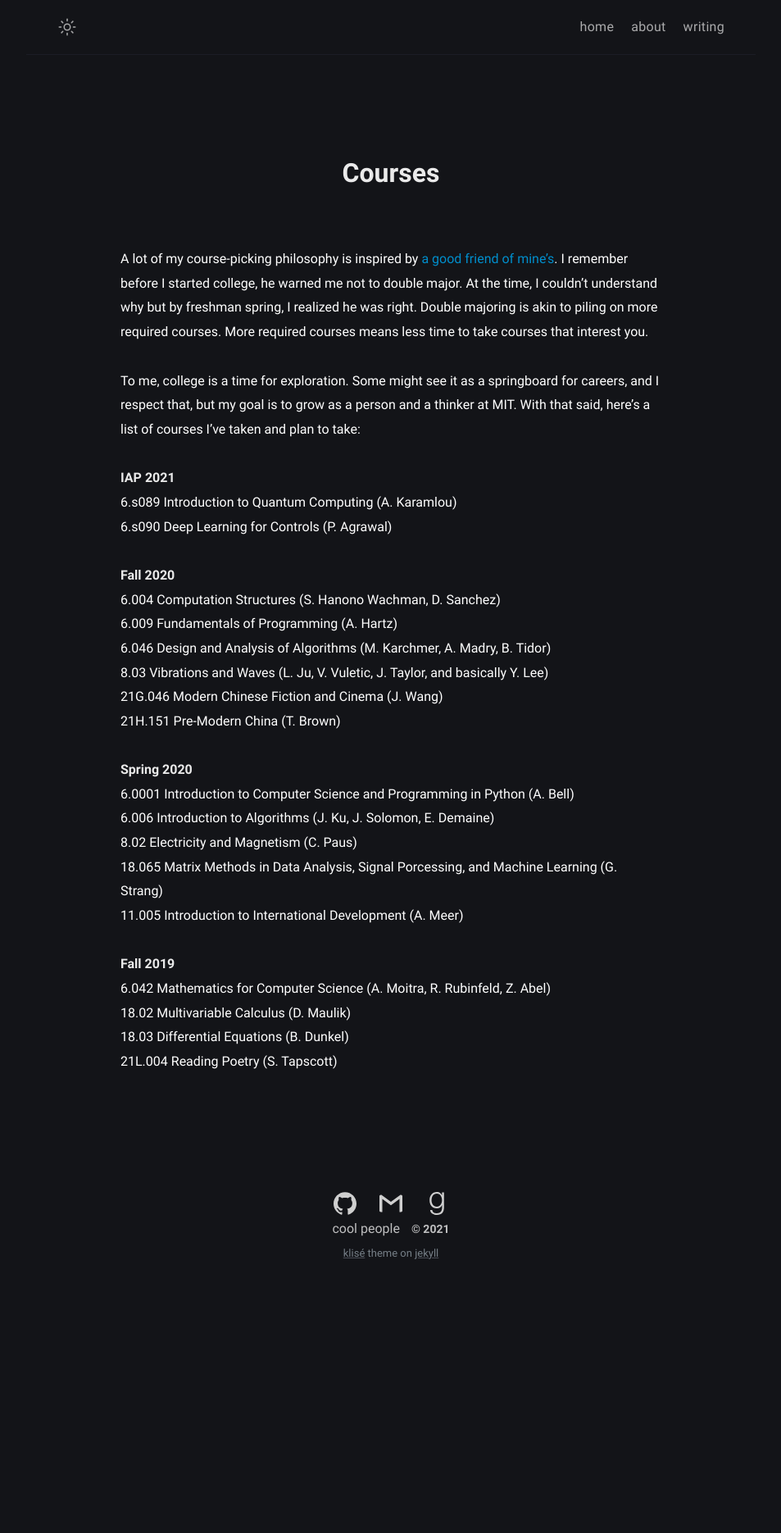
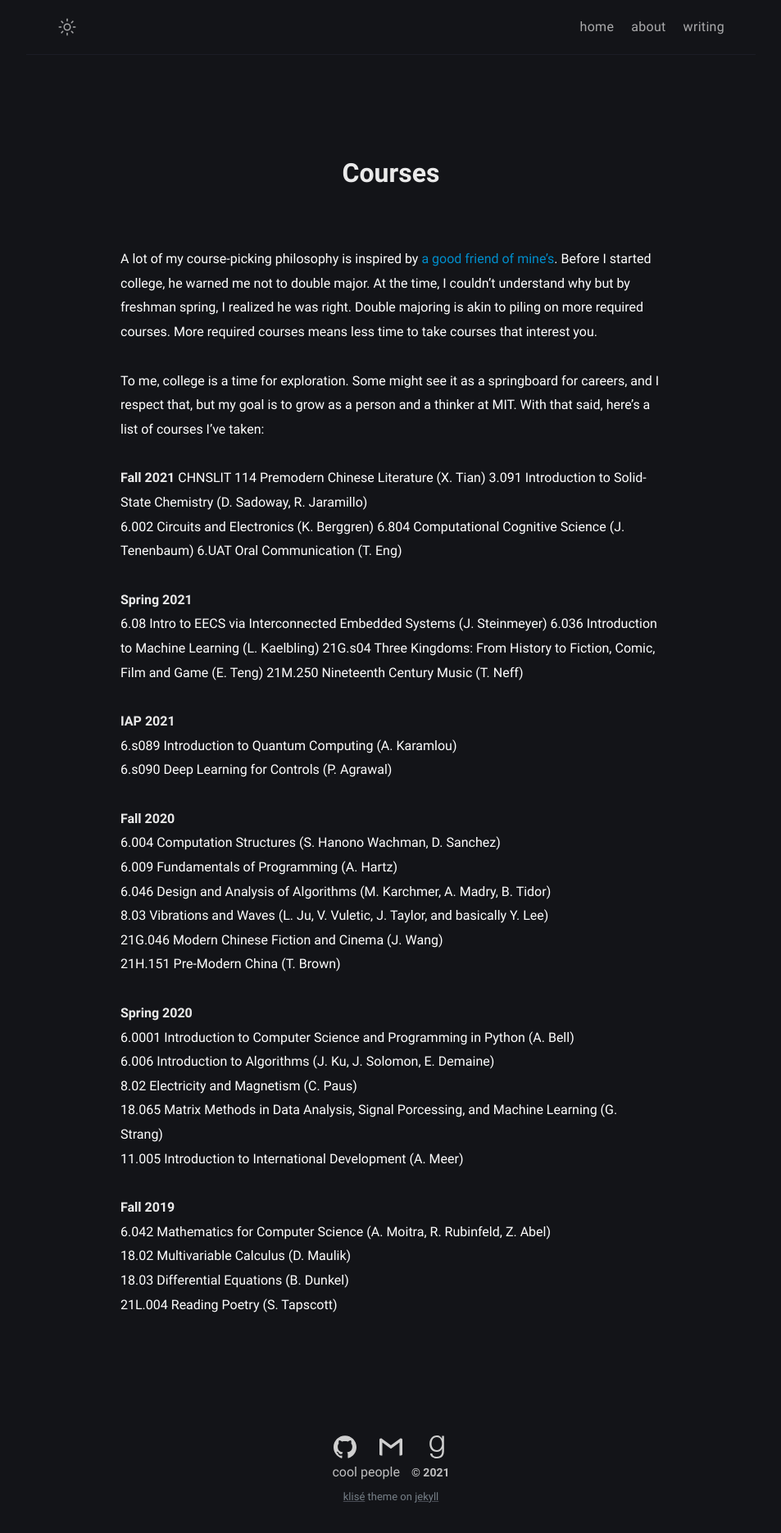
Before and after one commit to mlong93/personal-website, a Jekyll site: the page built from courses.md, in a window 1280 px wide. Shown: the whole page at 82% size, without its empty margins (163-1116 px from the left). Built offline with Jekyll 4.4.1, drawn with Linux system fonts in a browser that asks for light colours; before the commit the page ends 1573 px from its top, so only the background shows below that.

Commit message:
some updates

```diff
--- a/_config.yml
+++ b/_config.yml
@@ -12,12 +12,12 @@ mode: dark # default theme "dark" | "light"
 author:
   name: Mindy Long
   bio: >-
-    I'm Mindy, a sophomore at MIT studying computer science and history. In my free time, I love to read, hike, and stargaze.
+    I'm Mindy, a junior at MIT studying electrical engineering and computer science. In my free time, I love to read, hike, and stargaze.
   # username: username # general username
   github: mlong93 # github username
   # twitter: twitter_username
   # facebook: facebook_username
-  email: mflong 'at' gmail 'dot' com
+  email: mflong00 'at' gmail 'dot' com
   avatar: /assets/img/me.jpeg
 
 # URL settings
--- a/courses.md
+++ b/courses.md
@@ -6,18 +6,22 @@ excerpt: Hello, I'm just a college student trying to untangle my thoughts.
 comments: false
 ---
 
-A lot of my course-picking philosophy is inspired by [a good friend of mine's](https://zhengdongwang.com/blue_book/). I remember before I started college, he warned me not to double major. At the time, I couldn't understand why but by freshman spring, I realized he was right. Double majoring is akin to piling on more required courses. More required courses means less time to take courses that interest you.
+A lot of my course-picking philosophy is inspired by [a good friend of mine's](https://zhengdongwang.com/blue_book/). Before I started college, he warned me not to double major. At the time, I couldn't understand why but by freshman spring, I realized he was right. Double majoring is akin to piling on more required courses. More required courses means less time to take courses that interest you.
 
-To me, college is a time for exploration. Some might see it as a springboard for careers, and I respect that, but my goal is to grow as a person and a thinker at MIT. With that said, here's a list of courses I've taken and plan to take:
+To me, college is a time for exploration. Some might see it as a springboard for careers, and I respect that, but my goal is to grow as a person and a thinker at MIT. With that said, here's a list of courses I've taken:
 
-[//]: <> (**Spring 2021 (still figuring this out)**)
-[//]: <> (6.08 Intro to EECS via Interconnected Embedded Systems (J. Steinmeyer))
-[//]: <> (6.036 Introduction to Machine Learning (L. Kaelbling))
-[//]: <> (6.031 Elements of Software Construction (R. Miller))
-[//]: <> (6.851 Advanced Data Structures (E. Demaine))
-[//]: <> (8.282 Introduction to Astronomy (M. Tegmark))
-[//]: <> (21G.s04 Three Kingdoms: From History to Fiction, Comic, Film and Game (E. Teng))
-[//]: <> (21M.250 Nineteenth Century Music (T. Neff))
+**Fall 2021**
+CHNSLIT 114 Premodern Chinese Literature (X. Tian)
+3.091 Introduction to Solid-State Chemistry (D. Sadoway, R. Jaramillo)
+6.002 Circuits and Electronics (K. Berggren)
+6.804 Computational Cognitive Science (J. Tenenbaum)
+6.UAT Oral Communication (T. Eng)
+
+**Spring 2021**
+6.08 Intro to EECS via Interconnected Embedded Systems (J. Steinmeyer)
+6.036 Introduction to Machine Learning (L. Kaelbling)
+21G.s04 Three Kingdoms: From History to Fiction, Comic, Film and Game (E. Teng)
+21M.250 Nineteenth Century Music (T. Neff)
 
 **IAP 2021**
 6.s089 Introduction to Quantum Computing (A. Karamlou)
```
Also changed, not shown: about.md (+9 -7 lines), 1 other file.
